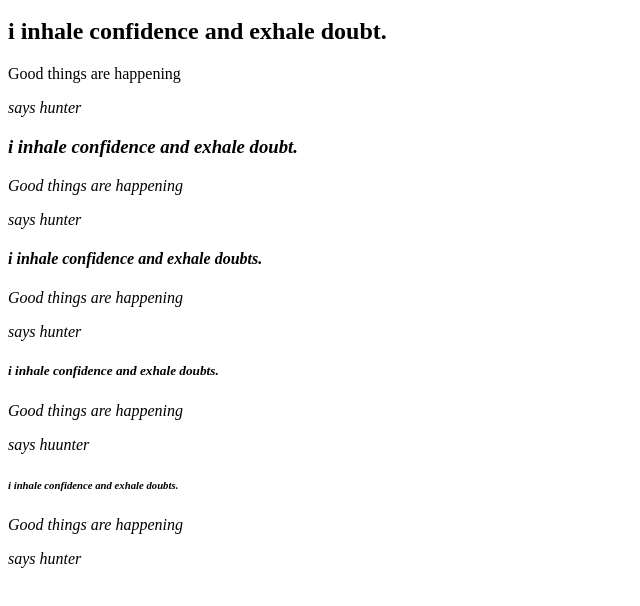
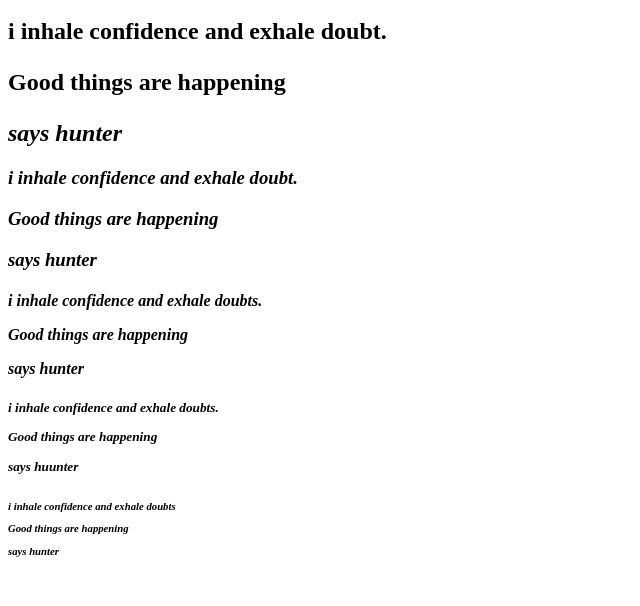
Before and after one commit to hunterhuntercode/assignments, a plain HTML site: page index.html in a window 1280 px wide. Shown: the part 186-792 px from the top of the page, without its empty margins (0-640 px from the left). Drawn offline with Linux system fonts and the light colour scheme.

Commit message:
Add files via upload

```diff
--- a/index.html
+++ b/index.html
@@ -5,11 +5,11 @@
 
 <body>
     <h1> i inhale confidence and exhale doubt. <p>Good things are happening </p> <i> says hunter </i> </h1>
-    <h2> i inhale confidence and exhale doubt. </h2> <p> Good things are happening </p> <i> says hunter <i/> </h1>
-    <h3> i inhale confidence and exhale doubt. </h3> <p> Good things are happening </p> <i> says hunter <i/> </h1>
-    <h4> i inhale confidence and exhale doubts.</h4> <p> Good things are happening </p> <i> says hunter <i/> </h1>
-    <h5> i inhale confidence and exhale doubts.</h5> <p> Good things are happening </p> <i> says huunter <i/> </h1>
-    <h6> i inhale confidence and exhale doubts.</h6> <p> Good things are happening </p> <i> says hunter <i/> </h1>
+    <h2> i inhale confidence and exhale doubt. <p> Good things are happening </p> <i> says hunter <i/> </h1>
+    <h3> i inhale confidence and exhale doubt. <p> Good things are happening </p> <i> says hunter <i/> </h1>
+    <h4> i inhale confidence and exhale doubts.<p> Good things are happening </p> <i> says hunter <i/> </h1>
+    <h5> i inhale confidence and exhale doubts.<p> Good things are happening </p> <i> says huunter <i/> </h1>
+    <h6> i inhale confidence and exhale doubts <p> Good things are happening </p> <i> says hunter <i/> </h1>
 </body>
 
 </html>
```
